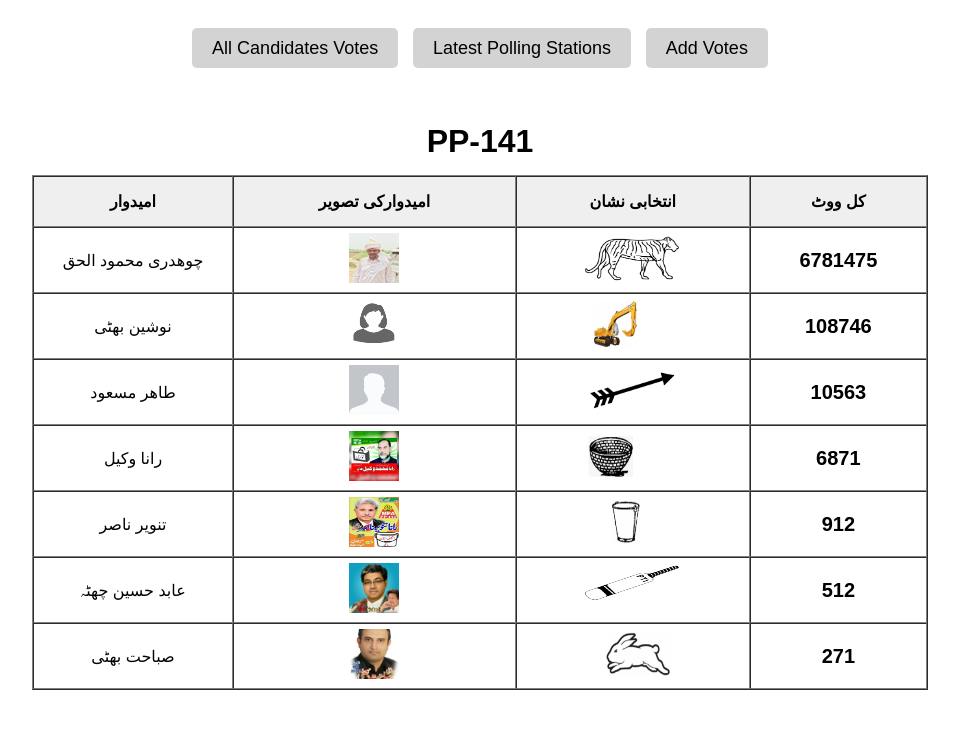
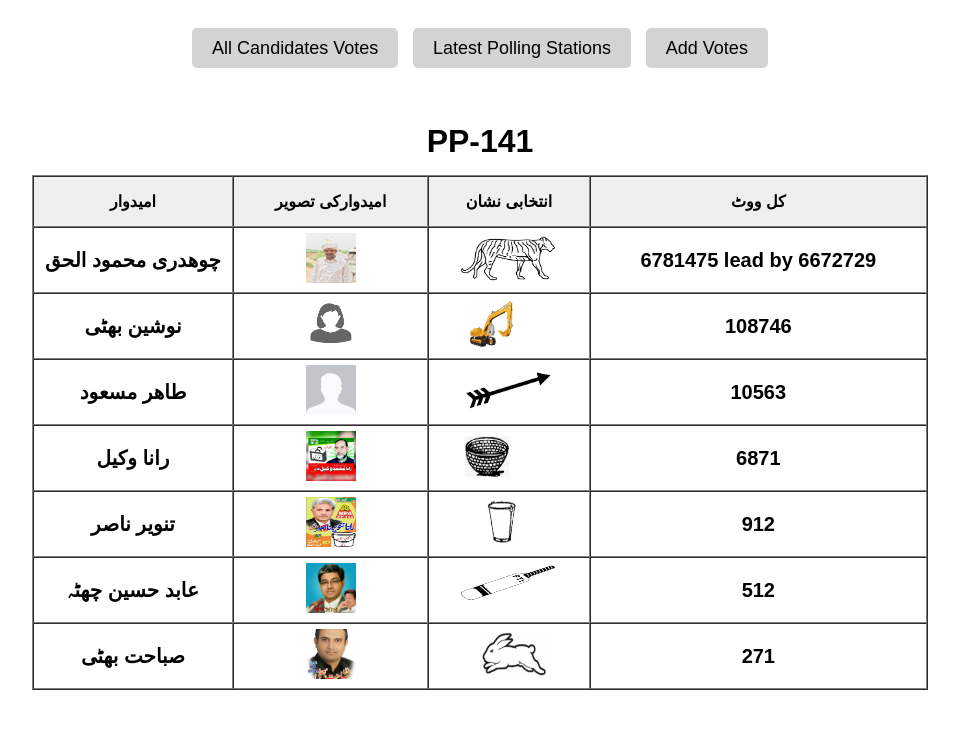
Before and after one commit to hasnain-naveed/Voting, a Django app: page /candidates in a window 1280 px wide. Shown: the top 729 px of the page, without its empty margins (160-1119 px from the left). Run offline with Django 3.2, Linux system fonts and the light colour scheme; data comes from the database, SQL or seed files in the repository.

Commit message:
Css changes and LION in first row.

```diff
--- a/core/utils.py
+++ b/core/utils.py
@@ -20,6 +20,14 @@ def get_urdu_candidate_name(name):
             return candidate.get("urdu_name")
 
 
+def get_lion_votes_string(lion_votes, max_votes, second_higest):
+    if lion_votes == max_votes:
+        vote_string = "{} lead by {}".format(str(lion_votes), str(lion_votes-second_higest))
+    else:
+        vote_string = "{} behind by {}".format(str(lion_votes), str(max_votes-lion_votes))
+    return vote_string
+
+
 def get_urdu_polling_station_name(name):
     for polling_station in POLLING_STATIONS:
         if polling_station.get("number") == name:
--- a/core/views.py
+++ b/core/views.py
@@ -1,6 +1,6 @@
 from django.contrib.auth.models import User, Group
 from core.json import CANDIDATES, POLLING_STATIONS
-from core.utils import get_urdu_candidate_name, get_urdu_polling_station_name
+from core.utils import get_urdu_candidate_name, get_urdu_polling_station_name, get_lion_votes_string
 from core.serializer import UserSerializer, GroupSerializer
 from core.models import Candidate, PollingStation, PollingStationVotes
 from core.forms import PollingStationVoteForm
@@ -49,20 +49,30 @@ class CandidatesView(APIView):
     template_name = 'all_candidates.html'
 
     def get(self, request):
+        candidates = []
+        lion_votes = 0
         candidates_queryset = Candidate.objects.all().order_by('-votes')
-        candidates = []
-        for candidate in candidates_queryset:
-            candidates.append(
-                Candidate(
-                    name=get_urdu_candidate_name(candidate.name),
-                    sign=candidate.sign,
-                    image_name=candidate.image_name,
-                    votes=candidate.votes
-                )
+        if candidates_queryset.exists():
+            lion_votes = get_lion_votes_string(
+                Candidate.objects.get(sign='lion.png').votes,
+                candidates_queryset[0].votes,
+                candidates_queryset[1].votes
             )
+            candidates = []
+            for candidate in candidates_queryset:
+                if candidate.sign != "lion.png":
+                    candidates.append(
+                        Candidate(
+                            name=get_urdu_candidate_name(candidate.name),
+                            sign=candidate.sign,
+                            image_name=candidate.image_name,
+                            votes=candidate.votes
+                        )
+                    )
         return Response(
             {
-                'candidates': candidates
+                'candidates': candidates,
+                'lion_votes': lion_votes
             }
         )
 
--- a/voting/templates/add_votes.html
+++ b/voting/templates/add_votes.html
@@ -117,6 +117,10 @@
             margin-top: 3%;
         }
 
+        label {
+            font-weight: bold;
+        }
+
     </style>
     <script>
         {% if is_success %}
--- a/voting/templates/all_candidates.html
+++ b/voting/templates/all_candidates.html
@@ -65,7 +65,7 @@
             text-align: center;
             margin-top: 3%;
         }
-        .votes {
+        .bold_class {
             font-size: 20px;
             font-weight: bold;
         }
@@ -87,13 +87,19 @@
     <th>امیدوارکی تصویر</th>
     <th>انتخابی نشان</th>
     <th>کل ووٹ</th>
+    <tr>
+        <td class="bold_class">چوھدری محمود الحق</td>
+        <td> <img class="c_img" src="static/lion-img.jpeg"> </td>
+        <td> <img src="static/lion.png"> </td>
+        <td class="bold_class"> {{ lion_votes }} </td>
+    </tr>
     {% for candidate in candidates %}
     <tr>
 
-        <td> {{ candidate.name }} </td>
+        <td class="bold_class"> {{ candidate.name }} </td>
         <td> <img class="c_img" src="static/{{ candidate.image_name }}"> </td>
         <td> <img src="static/{{ candidate.sign }}"> </td>
-        <td class="votes"> {{ candidate.votes }} </td>
+        <td class="bold_class"> {{ candidate.votes }} </td>
     </tr>
     {% endfor %}
 </table>
```
